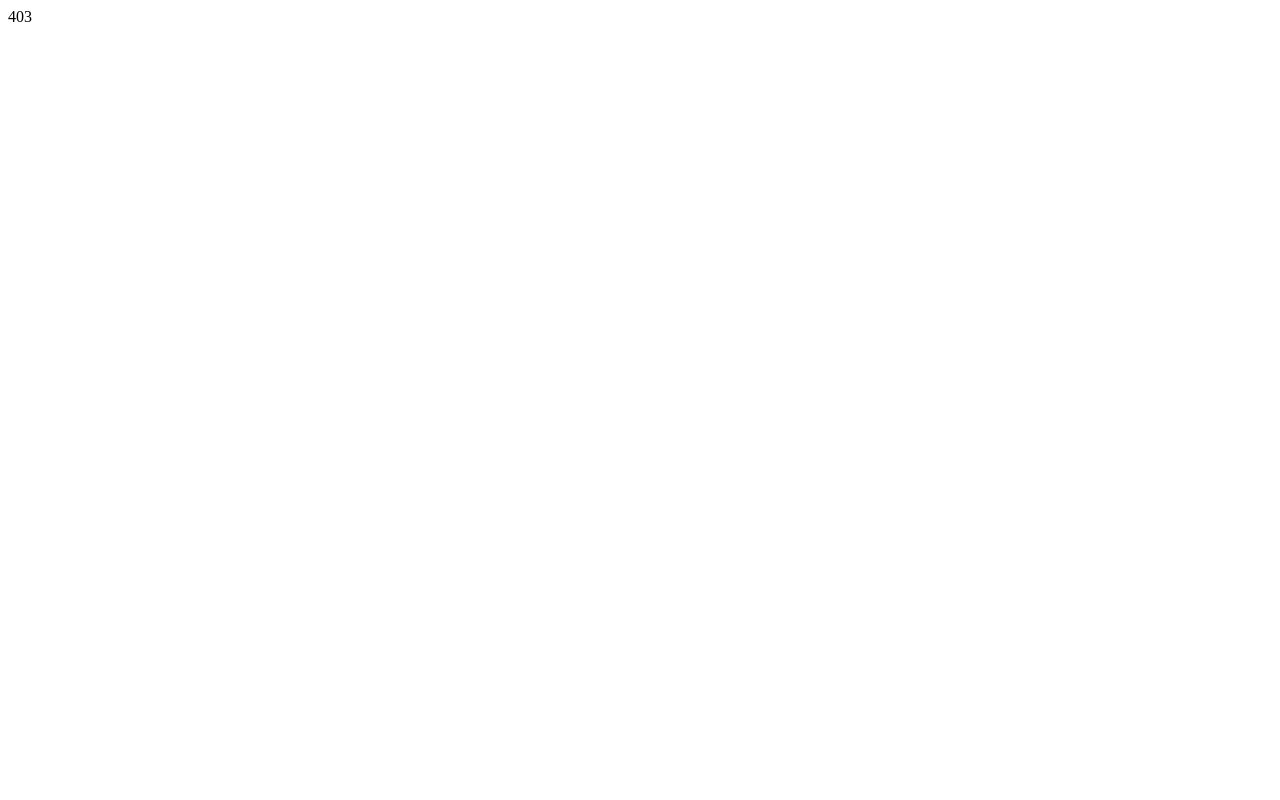
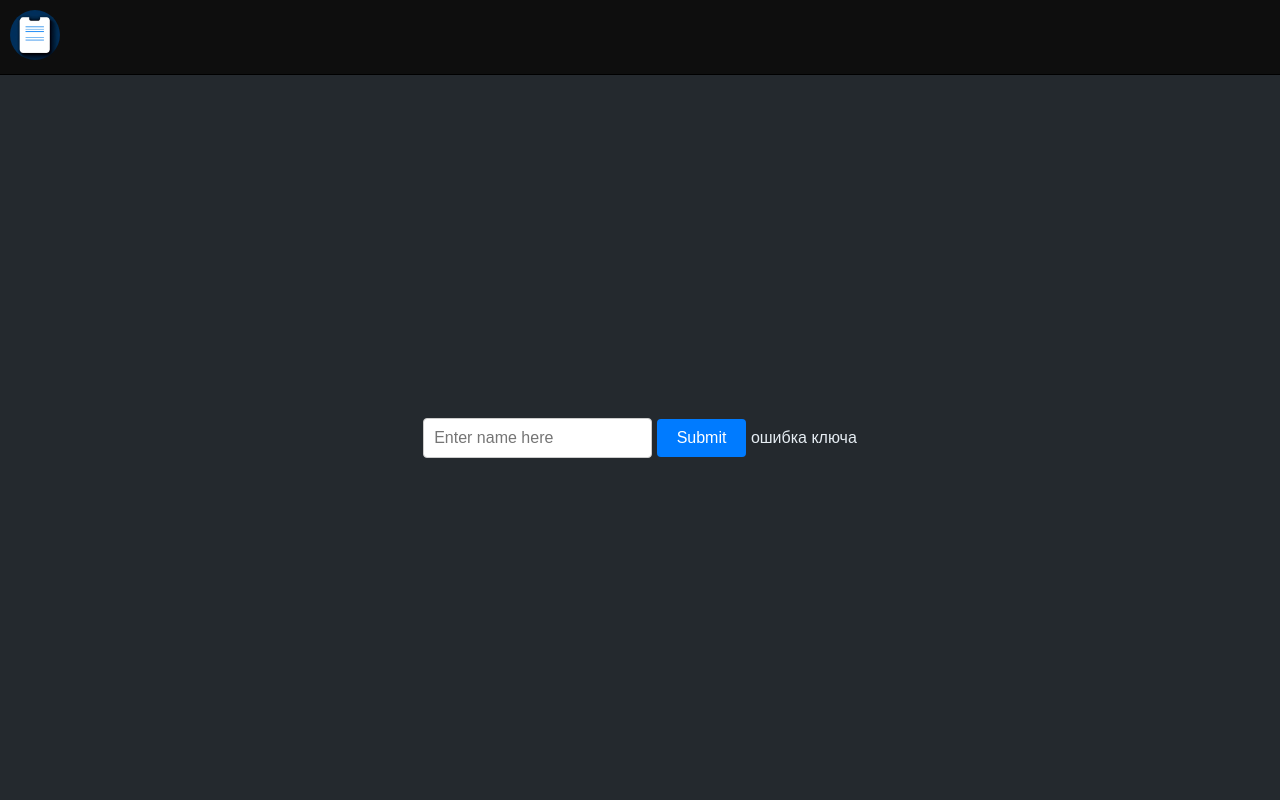
Before and after one commit to hexqueller/ToDoList, a Flask app: a page that uses python/app.py in a window 1280 px wide. Before the commit the page is almost empty. Run offline with Flask 3, Linux system fonts and the light colour scheme.

Commit message:
Добавил надпись с ошибкой

```diff
--- a/python/app.py
+++ b/python/app.py
@@ -56,12 +56,12 @@
         id = generate_id_key(text)
         return redirect(url_for('workflow', name=text, id=id))
     else:
-        return render_template('index.html')
+        return render_template('index.html', error_message="")
 
 @app.route('/<string:name>/<int:id>')
 def workflow(name, id):
     if str(id) != generate_id_key(name):
-        return "403"
+        return render_template('index.html', error_message="ошибка ключа")
     else:
         exist = check_user(name, id)
         if exist == 0:
@@ -71,9 +71,9 @@
             if success:
                 return render_template('master.html')
             else:
-                return message
+                return render_template('index.html', error_message=message)
         else:
-            return "403"
+            return render_template('index.html', error_message="ошибка 403")
 
 if __name__ == '__main__':
     app.run(host='0.0.0.0', port=config["port"], debug=config["debug"])
--- a/python/templates/index.html
+++ b/python/templates/index.html
@@ -9,6 +9,7 @@
     <form method="POST" action="/">
         <input type="text" name="text" id="inputField" placeholder="Enter name here">
         <button type="submit" id="submitButton">Submit</button>
+        <span id="dynamicText">{{ error_message }}</span>
     </form>
 </div>
 {% endblock %}
```
